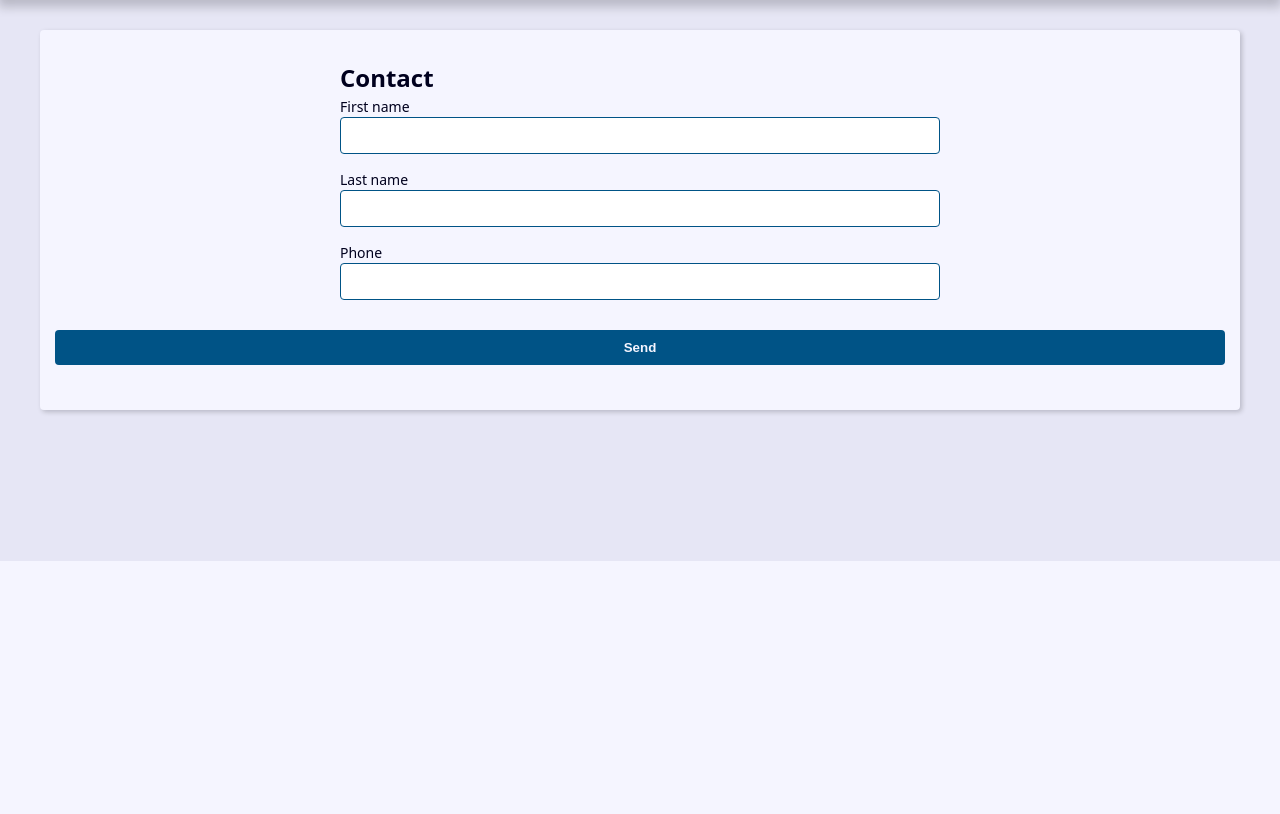
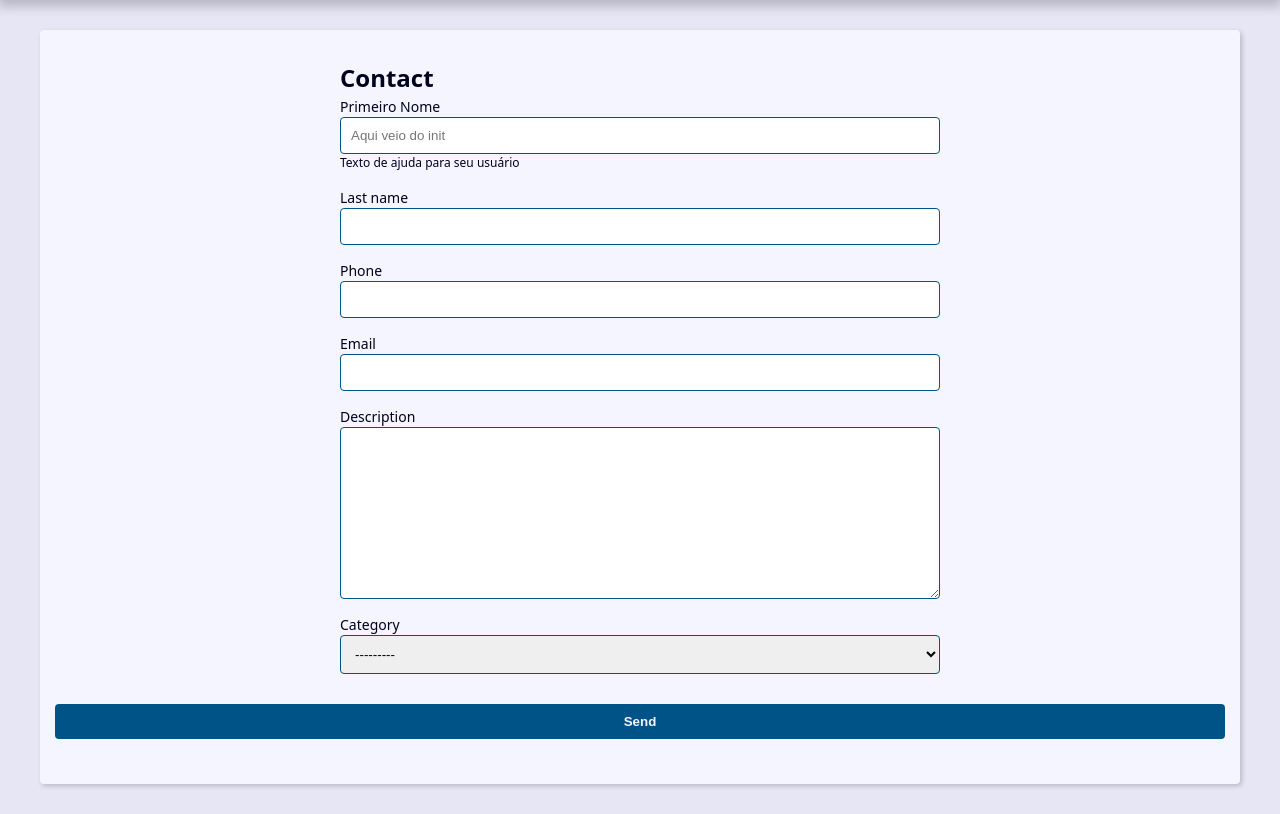
Before and after one commit to Flauziino/Agenda-Django, a Django app: page /contact/create/ in a window 1280 px wide. Shown: the part 239-1053 px from the top of the page. Before the commit the page ends 800 px from the top, so only its background shows below. Run offline with Django 5.2, Linux system fonts and the light colour scheme; data that the repository does not hold is empty.

Commit message:
adicionando mais campos ao formulario

```diff
--- /dev/null
+++ b/contact/forms.py
@@ -0,0 +1,61 @@
+from django import forms
+from django.core.exceptions import ValidationError
+from contact import models
+
+
+class ContactForm(forms.ModelForm):
+    first_name = forms.CharField(
+        widget=forms.TextInput(
+            attrs={
+                'class': 'classe-a classe-b',
+                'placeholder': 'Aqui veio do init',
+            }
+        ),
+        label='Primeiro Nome',
+        help_text='Texto de ajuda para seu usuário',
+    )
+
+    def __init__(self, *args, **kwargs):
+        super().__init__(*args, **kwargs)
+
+    class Meta:
+        model = models.Contact
+        fields = (
+            'first_name', 'last_name', 'phone',
+            'email', 'description', 'category',
+        )
+        # widgets = {
+        #     'first_name': forms.TextInput(
+        #         attrs={
+        #             '': ''
+        #         }
+        #     )
+        # }
+
+    def clean(self):
+        cleaned_data = self.cleaned_data
+        first_name = cleaned_data.get('first_name')
+        last_name = cleaned_data.get('last_name')
+
+        if first_name == last_name:
+            msg = ValidationError(
+                    'Sobrenome nao pode ser igual ao Nome',
+                    code='invalid'
+                )
+            self.add_error('last_name', msg)
+
+        return super().clean()
+
+    def clean_first_name(self):
+        cleaned_data = self.cleaned_data.get('first_name')
+
+        if cleaned_data == 'ABC':
+            self.add_error(
+                'first_name',
+                ValidationError(
+                    'Mensagem de erro',
+                    code='invalid'
+                )
+            )
+
+        return cleaned_data
--- a/contact/templates/contact/create.html
+++ b/contact/templates/contact/create.html
@@ -16,6 +16,10 @@
             <label for="{{ field.id_for_label }}">{{ field.label }}</label>
             {{ field }}
             {{ field.errors }}
+
+            {% if field.help_text %}
+                <p class="help-text">{{ field.help_text }}</p>
+            {% endif %}
           </div>
         {% endfor %}
       </div>
--- a/contact/views/contact_forms.py
+++ b/contact/views/contact_forms.py
@@ -1,40 +1,5 @@
-from typing import Any, Dict
-
-from django import forms
-from django.core.exceptions import ValidationError
-from django.core.paginator import Paginator
-from django.db.models import Q
-from django.shortcuts import get_object_or_404, redirect, render
-
-from contact.models import Contact
-
-
-class ContactForm(forms.ModelForm):
-    class Meta:
-        model = Contact
-        fields = (
-            'first_name', 'last_name', 'phone',
-        )
-
-    def clean(self):
-        cleaned_data = self.cleaned_data
-
-        self.add_error(
-            'first_name',
-            ValidationError(
-                'Mensagem de erro',
-                code='invalid'
-            )
-        )
-        self.add_error(
-            'first_name',
-            ValidationError(
-                'Mensagem de erro 2',
-                code='invalid'
-            )
-        )
-
-        return super().clean()
+from contact import forms
+from django.shortcuts import render
 
 
 def create(request):
@@ -45,7 +10,7 @@ def create(request):
         print(request.POST.get('last_name'))
         print()
         context = {
-            'form': ContactForm(request.POST)
+            'form': forms.ContactForm(request.POST)
         }
 
         return render(
@@ -55,7 +20,7 @@ def create(request):
         )
 
     context = {
-        'form': ContactForm()
+        'form': forms.ContactForm()
     }
 
     print()
```
